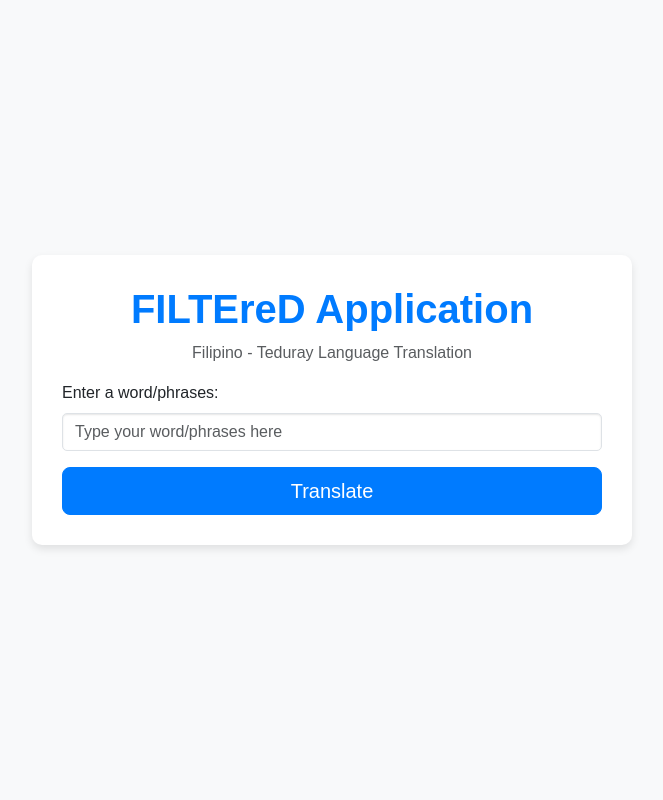
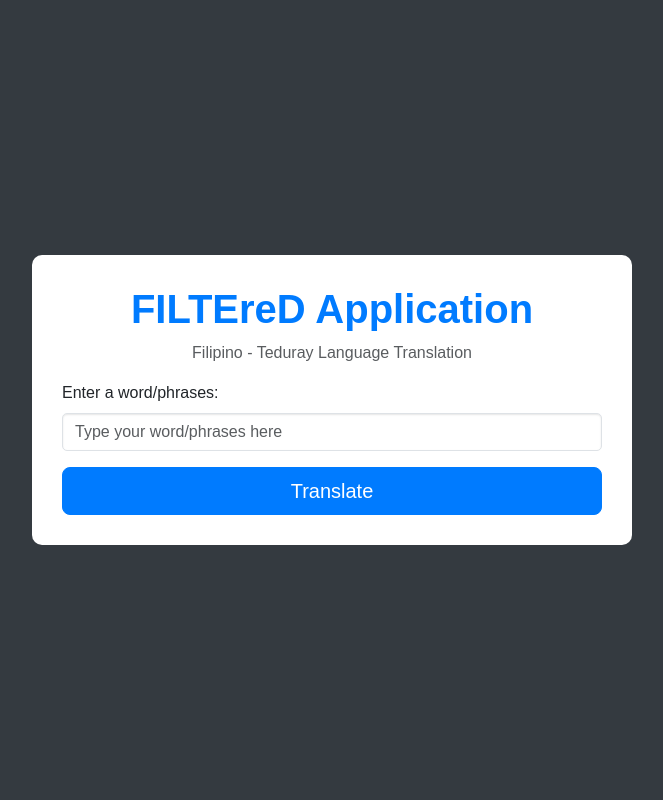
Before and after one commit to FILTEreDApplication/FILTEreD, a Django app: page / in a window 1280 px wide. Shown: the whole page, without its empty margins (308-971 px from the left). Run offline with Django 4.2, Linux system fonts and the light colour scheme; parts of the project's set-up code (start-up, migrations or seed data) failed here and were passed over.

Commit message:
first commits

```diff
--- a/templates/index.html
+++ b/templates/index.html
@@ -7,7 +7,7 @@
     <link href="https://cdn.jsdelivr.net/npm/bootstrap@5.3.0/dist/css/bootstrap.min.css" rel="stylesheet">
     <style>
         body {
-            background-color: #f8f9fa;
+            background-color: #343a40;
             font-family: 'Arial', sans-serif;
             height: 100vh;
             display: flex;
@@ -20,7 +20,6 @@
             background-color: #ffffff;
             padding: 30px;
             border-radius: 10px;
-            box-shadow: 0 4px 8px rgba(0, 0, 0, 0.1);
         }
         .btn-primary {
             background-color: #007bff;
```
